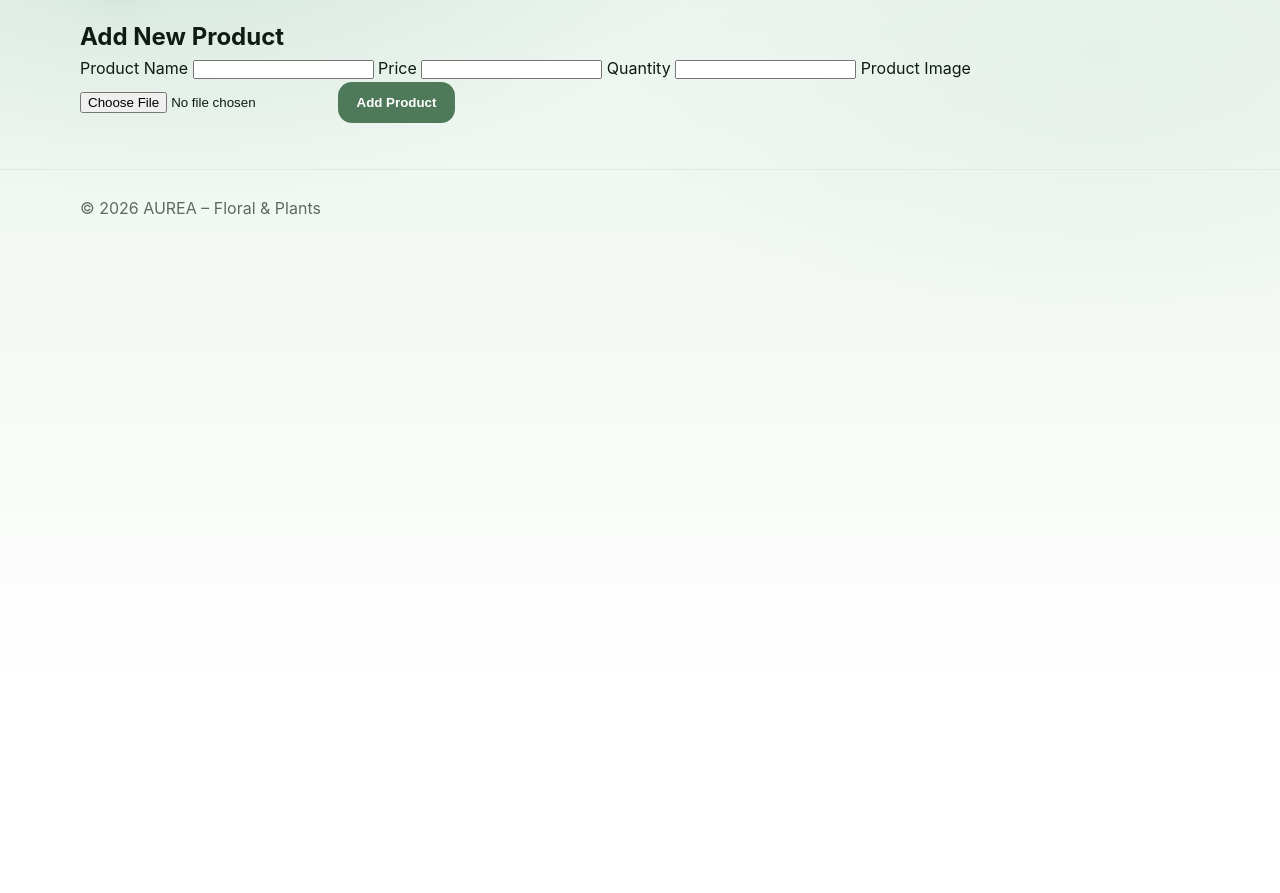
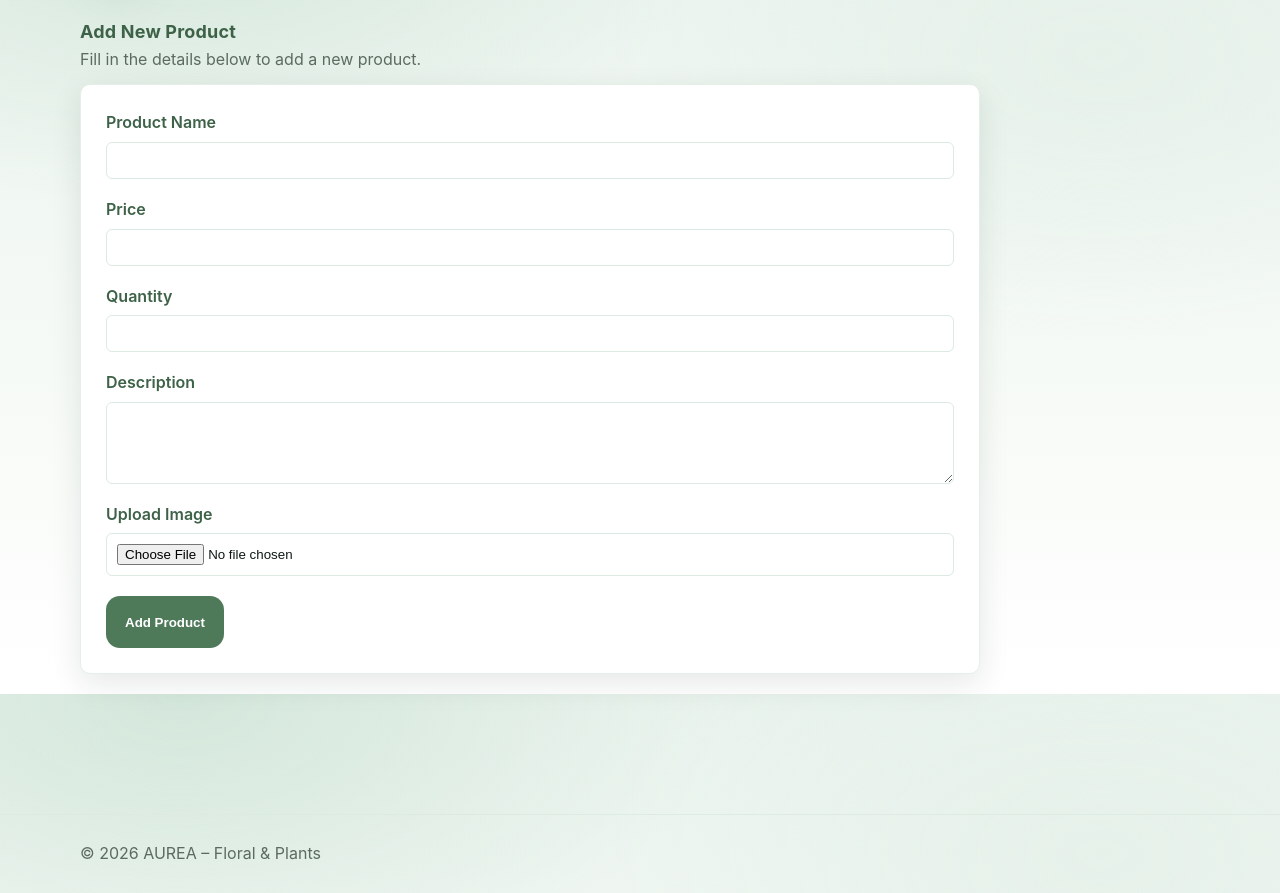
Before and after one commit to Dhaiiiii/AUREA-PlantStore, a PHP site: page /add-product.php in a window 1280 px wide. Shown: the part 106-999 px from the top of the page. Before the commit the page ends 423 px from the top, so only its background shows below. Run offline with PHP 8.4, Linux system fonts and the light colour scheme; a user stored in the database is signed in.

Commit message:
done with add php

```diff
--- a/add-product.php
+++ b/add-product.php
@@ -13,22 +13,33 @@ $message = "";
 // Handle form submission
 if ($_SERVER["REQUEST_METHOD"] == "POST") {
 
-    $name = $_POST['name'];
-    $price = $_POST['price'];
-    $quantity = $_POST['quantity'];
+    $name = trim($_POST['name']);
+    $price = trim($_POST['price']);
+    $quantity = trim($_POST['quantity']);
+    $description = trim($_POST['description']);
+
+    if ($name == "" || $price == "" || $quantity == "" || $description == "") {
+        $message = "All fields are required.";
+    } elseif (!is_numeric($price)) {
+        $message = "Price must be a number.";
+    } elseif ($quantity < 0) {
+        $message = "Quantity cannot be less than 0.";
+    } elseif (empty($_FILES['image']['name'])) {
+        $message = "Please upload an image.";
+    } else {
 
         // Handle image upload
         $imageName = $_FILES['image']['name'];
         $imageTmp = $_FILES['image']['tmp_name'];
-
-    // Save image to assets/images/
         $targetPath = "assets/images/" . basename($imageName);
 
         if (move_uploaded_file($imageTmp, $targetPath)) {
 
-        // Insert into database
-        $query = "INSERT INTO products (name, price, quantity, image)
-                  VALUES ('$name', '$price', '$quantity', '$imageName')";
+            // Insert into DB
+            $query = "
+                INSERT INTO products (name, price, quantity, description, image)
+                VALUES ('$name', '$price', '$quantity', '$description', '$imageName')
+            ";
 
             if ($conn->query($query)) {
                 header("Location: admin-manage.php?added=1");
@@ -41,8 +52,8 @@ if ($_SERVER["REQUEST_METHOD"] == "POST") {
             $message = "Image upload failed.";
         }
     }
+}
 ?>
-
 <!doctype html>
 <html lang="en">
 <head>
@@ -50,7 +61,38 @@ if ($_SERVER["REQUEST_METHOD"] == "POST") {
   <meta name="viewport" content="width=device-width,initial-scale=1" />
   <title>Add Product – AUREA</title>
   <link rel="stylesheet" href="assets/css/styles.css" />
-  <script src="validation.js"></script>
+
+  <style>
+    .form-label {
+      display: block;
+      margin-bottom: 6px;
+      font-weight: 600;
+      color: var(--sage-700);
+    }
+
+    .form-input {
+      display: block;
+      width: 100%;
+      padding: 10px;
+      margin-bottom: 18px;
+      border: 1px solid #dceae1;
+      border-radius: 6px;
+      background: #fff;
+    }
+
+    .panel {
+      padding: 25px;
+      border-radius: 10px;
+      background: #fff;
+      border: 1px solid #e5efe8;
+      max-width: 900px;      /* same as your new edit page */
+      margin: 0 0 60px 0;     /* left aligned */
+    }
+
+    .section {
+      padding-bottom: 80px;
+    }
+  </style>
 </head>
 
 <body>
@@ -69,25 +111,42 @@ if ($_SERVER["REQUEST_METHOD"] == "POST") {
 <section class="section">
   <div class="container">
 
+    <div class="section__head" style="margin-top:0">
+      <div>
         <h2>Add New Product</h2>
+        <p>Fill in the details below to add a new product.</p>
+      </div>
+    </div>
+
+    <div class="panel">
+
       <p style="color:red;"><?php echo $message; ?></p>
 
       <form method="POST" enctype="multipart/form-data" onsubmit="return validateAddProduct();">
 
-      <label>Product Name</label>
-      <input type="text" name="name" id="name">
+        <label class="form-label">Product Name</label>
+        <input type="text" class="form-input" name="name" id="name">
 
-      <label>Price</label>
-      <input type="text" name="price" id="price">
+        <label class="form-label">Price</label>
+        <input type="text" class="form-input" name="price" id="price">
 
-      <label>Quantity</label>
-      <input type="number" name="quantity" id="quantity">
+        <label class="form-label">Quantity</label>
+        <input type="number" class="form-input" min="0" name="quantity" id="quantity">
 
-      <label>Product Image</label>
-      <input type="file" name="image" id="image">
+        <label class="form-label">Description</label>
+        <textarea class="form-input" rows="4" name="description" id="description"></textarea>
 
+        <label class="form-label">Upload Image</label>
+        <input type="file" class="form-input" name="image" id="image">
+
+        <div style="display:flex; gap:10px; margin-top:20px;">
           <button class="btn btn--primary" type="submit">Add Product</button>
+          <a class="btn btn--ghost" href="admin-manage.php">Cancel</a>
+        </div>
+
       </form>
+
+    </div>
 
   </div>
 </section>
```
Also changed, not shown: tessst.php (added, +100 -0 lines), assets/images/imtesting.png (added). Lines whose indentation alone changed are shown as unchanged.
